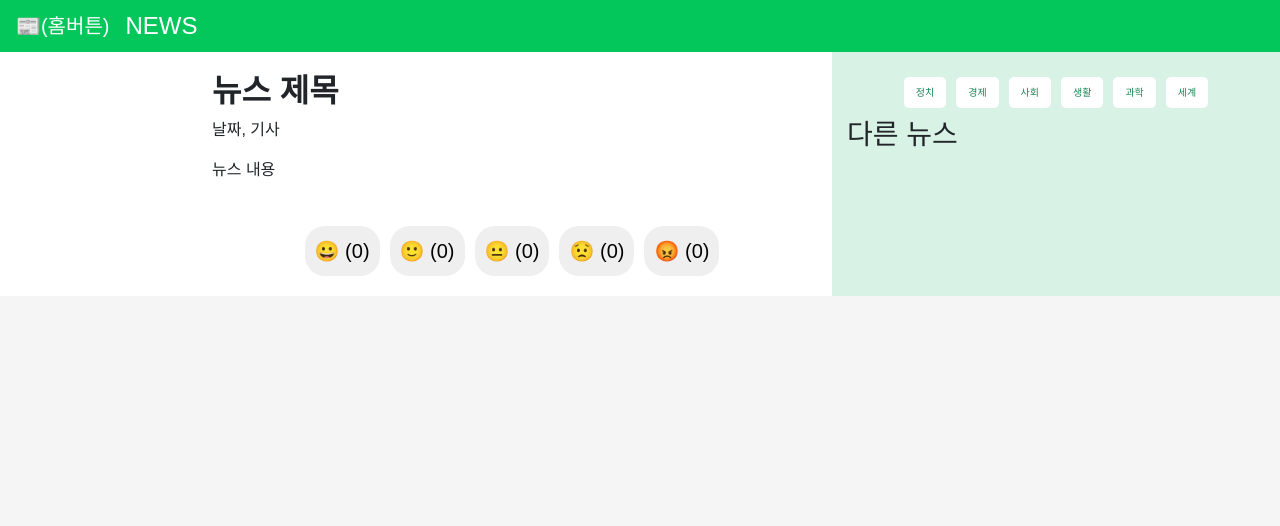
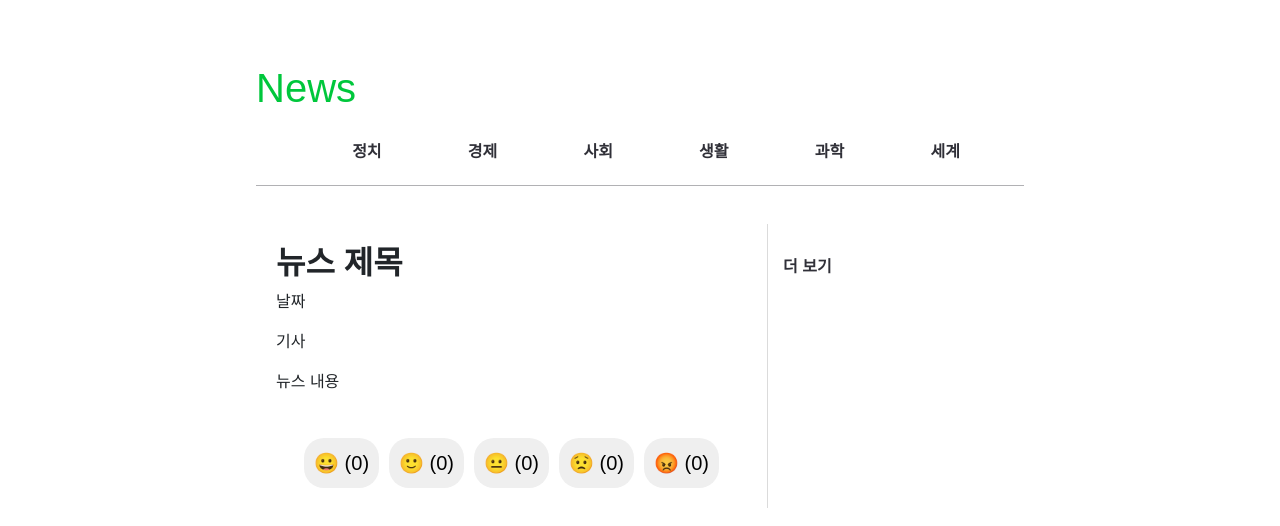
Before and after one commit to sparta-news/main-repo, a plain HTML site: page detail_page.html in a window 1280 px wide. Drawn offline with nearby package versions, Linux system fonts and the light colour scheme; no server answers.

Commit message:
Add files via upload

```diff
--- a/detail_page.html
+++ b/detail_page.html
@@ -9,9 +9,14 @@
   <link href="https://cdn.jsdelivr.net/npm/bootstrap@5.0.2/dist/css/bootstrap.min.css" rel="stylesheet"
     integrity="sha384-EVSTQN3/azprG1Anm3QDgpJLIm9Nao0Yz1ztcQTwFspd3yD65VohhpuuCOmLASjC" crossorigin="anonymous">
   <style>
+    * {
+      margin: 0px;
+      padding: 0px;
+    }
+
     body {
       font-family: Arial, sans-serif;
-      background-color: #f5f5f5;
+      background-color: white;
       margin: 0;
       padding: 0;
       display: flex;
@@ -19,56 +24,103 @@
       align-items: center;
     }
 
+    .home_button {
+      background: none;
+      border: none;
+      color: #00C73C;
+      cursor: pointer;
+    }
+
     header {
+      margin-top: 5%;
+      margin-bottom: 3%;
       width: 100%;
-      background-color: #03C75A;
-      color: white;
-      padding: 10px;
       display: flex;
+      flex-direction: column;
+      justify-content: center;
       align-items: center;
     }
 
-    .home-button {
-      background: none;
-      border: none;
-      color: white;
-      font-size: 20px;
-      cursor: pointer;
+    #search {
+      width: 60%;
       display: flex;
-      align-items: center;
-      gap: 5px;
+      flex-direction: row;
+      justify-content: space-between;
+      margin-bottom: 2%;
     }
 
-    .home-button i {
-      font-size: 24px;
+    #search>div>button {
+      width: 50px;
+      border: none;
+      background-color: transparent;
+      cursor: pointer;
     }
 
-    header h1 {
-      margin: 0;
-      padding-left: 10px;
-      font-size: 24px;
+
+
+    nav {
+      margin-left: auto;
+      margin-right: auto;
+      width: 60%;
+      height: 40px;
+      display: flex;
+      flex-direction: column;
+      justify-content: center;
+      border-bottom: 1px solid #30303860;
+      padding-bottom: 10px;
+    }
+
+    nav>ul {
+      list-style: none;
+      display: flex;
+      flex-direction: row;
+      justify-content: space-evenly;
+    }
+
+    .category {
+      width: 10%;
+      text-align: center;
+      font-weight: bold;
+      color: #303038;
+      background-color: white;
+      border: none;
+    }
+
+    .category:hover {
+      transform: translateY(-10px);
+      transition: all 0.3s ease-in-out;
+    }
+
+    .add_btn{
+      text-align: center;
+      font-weight: bold;
+      color: #303038;
+      background-color: white;
+      border: none;
     }
 
     .content-container {
       width: 100%;
+      background-color: aqua;
       display: flex;
       justify-content: center;
     }
 
     .left-space {
-      width: 15%;
+      width: 20%;
       background-color: white;
     }
 
-    /* .right-space {
-      width: 15%;
-      background-color: #d9f2e6;
-    } */
+    .right-space {
+      width: 20%;
+      background-color: white;
+    }
 
     main {
-      width: 50%;
+      width: 40%;
       background-color: white;
       padding: 20px;
+      border-right: 1px solid rgb(219, 219, 219);
     }
 
     #contents {
@@ -76,26 +128,9 @@
     }
 
     aside {
-      width: 35%;
-      background-color: #d9f2e6;
+      width: 20%;
+      background-color: white;
       padding: 15px;
-    }
-
-    .category {
-      display: flex;
-      gap: 10px;
-      padding: 10px;
-      justify-content: center;
-      background-color: #d9f2e6;
-    }
-
-    .category button {
-      background-color: white;
-      border: none;
-      padding: 8px 12px;
-      cursor: pointer;
-      border-radius: 5px;
-      font-size: x-small;
     }
 
     aside ul {
@@ -139,13 +174,21 @@
 
     // Firebase 구성 정보
     const firebaseConfig = {
-
+      apiKey: "AIzaSyBnZSX3atvHqAKvrMn_c-oGsgEvYfJw33s",
+      authDomain: "sparta-6c3c1.firebaseapp.com",
+      projectId: "sparta-6c3c1",
+      storageBucket: "sparta-6c3c1.firebasestorage.app",
+      messagingSenderId: "392838436875",
+      appId: "1:392838436875:web:25daf2e154d7a714e74f0e",
+      measurementId: "G-WTNBYF46GN"
     };
 
     const app = initializeApp(firebaseConfig);
     const db = getFirestore(app);
 
     const options = { year: 'numeric', month: '2-digit', day: '2-digit' };
+
+    let add_info = 1;
 
 
     // docid: 불러오고자 하는 기사의 고유값
@@ -180,8 +223,10 @@
         $("#contents").text(formattedContents);
         $("#title").text(title);
 
-        let DR_data = `날짜: ${new Intl.DateTimeFormat('ko-KR', options).format(date_temp2)} 기자: ${reporter}`
-        $("#DR").text(DR_data);
+        let date_html = `${new Intl.DateTimeFormat('ko-KR', options).format(date_temp2)}`
+        let reporter_html = `${reporter} 기자`
+        $("#date").text(date_html);
+        $("#reporter").text(reporter_html);
 
         let image_html = `<img src="${image}" alt="뉴스 이미지" style="width: 60%;">`
         $("#main_image").empty();
@@ -200,18 +245,13 @@
       countSpan.textContent = currentCount + 1;
     }
 
-    getDocument();
+    //사이드바 초기 화면
+    async function getSideNews_init() {
 
-    let side_ctgy = "정치";
-
-    async function getPoliticalNews(ctgy) {
-      const startDate = Timestamp.fromDate(new Date("2020-12-01"));
-      // 🔹 "news" 컬렉션에서 category가 "정치"인 문서만 가져오기
-      const q = query(collection(db, "news"), where("category", "==", ctgy), orderBy("date", "desc"), limit(5));
+      const q = query(collection(db, "news"), orderBy("date", "desc"), limit(5));
       const querySnapshot = await getDocs(q);
       $('#side_bar').empty();
 
-      // 🔹 가져온 문서들 반복 처리
       querySnapshot.forEach((doc) => {
         let data = doc.data();
 
@@ -221,61 +261,92 @@
       });
     }
 
-    getPoliticalNews(side_ctgy)
+    //사이드바 카테고리 선택 및 수량 추가
+    async function getSideNews(ctgy, num) {
 
+      const q = query(collection(db, "news"), where("category", "==", ctgy), orderBy("date", "desc"), limit(num));
+      const querySnapshot = await getDocs(q);
+      $('#side_bar').empty();
+
+      querySnapshot.forEach((doc) => {
+        let data = doc.data();
+
+        let side_html = `<li><img src="${data.image}" alt = "뉴스1" ><a href= "detail_page.html?id=${doc.id}"> ${data.title}</a></li>`;
+        console.log(side_html)
+        $('#side_bar').append(side_html);
+      });
+    }
+
+    //카테고리 선택
     $("#politics").click(async function () {
       let a = "정치"
-      getPoliticalNews(a);
+      getSideNews(a, 5);
     })
 
     $("#economy").click(async function () {
       let b = "경제"
-      getPoliticalNews(b);
+      getSideNews(b, 5);
     })
 
     $("#society").click(async function () {
       let c = "사회"
-      getPoliticalNews(c);
+      getSideNews(c, 5);
     })
 
     $("#life").click(async function () {
       let d = "생활"
-      getPoliticalNews(d);
+      getSideNews(d, 5);
     })
 
     $("#science").click(async function () {
       let e = "과학"
-      getPoliticalNews(e);
+      getSideNews(e, 5);
     })
 
     $("#world").click(async function () {
       let f = "세계"
-      getPoliticalNews(f);
+      getSideNews(f, 5);
     })
 
+    //home 버튼 링크 추후 수정 필요!
     $("#home_btn").click(async function () {
       window.location.href = "home.html";
     })
+
+    //초기 화면 구성
+    getDocument();
+    getSideNews_init();
 
   </script>
 </head>
 
 <body>
+
   <header>
-    <button class="home-button" id = 'home_btn'>
-       📰(홈버튼)
-    </button>
-    <h1>NEWS</h1>
+    <div id="search">
+      <h1 style="color: #00C73C;"><button class="home_button" id="home_btn">News</button></h1>
+    </div>
+    <nav>
+      <ul>
+        <button class="category" value='정치' id="politics">정치</button>
+        <button class="category" value='경제' id="economy">경제</button>
+        <button class="category" value='사회' id="society">사회</button>
+        <button class="category" value='생활' id="life">생활</button>
+        <button class="category" value='과학' id="science">과학</button>
+        <button class="category" value='세계' id="world">세계</button>
+      </ul>
+    </nav>
   </header>
+
   <div class="content-container">
     <div class="left-space"></div>
     <main>
       <h2><strong><span id='title'>뉴스 제목</span></strong></h2>
       <div>
-        <p><span id='DR'>날짜, 기사</span></p>
+        <p><span id='date'>날짜</span></p>
+        <p><span id='reporter'>기사</span></p>
       </div>
       <div id="main_image"></div>
-      <!-- <img src="" alt="뉴스 이미지" style="width: 100%;"> -->
       <p id="contents">뉴스 내용<br><br> </p>
 
       <!-- rating 기능 구현 필요 -->
@@ -290,18 +361,10 @@
 
     </main>
     <aside>
-      <div class="category">
-        <button type="button" class="btn btn-outline-success" value='정치' id="politics">정치</button>
-        <button type="button" class="btn btn-outline-success" value='경제' id="economy">경제</button>
-        <button type="button" class="btn btn-outline-success" value='사회' id="society">사회</button>
-        <button type="button" class="btn btn-outline-success" value='생활' id="life">생활</button>
-        <button type="button" class="btn btn-outline-success" value='과학' id="science">과학</button>
-        <button type="button" class="btn btn-outline-success" value='세계' id="world">세계</button>
-      </div>
-      <h3>다른 뉴스</h3>
-      <ul><span id="side_bar"></span></ul>
+      <ul id='news_list'><span id="side_bar"></span></ul>
+      <button id="add_info" class="add_btn">더 보기</button>
     </aside>
-    <!-- <div class="right-space"></div> -->
+    <div class="right-space"></div>
   </div>
 </body>
 
```
